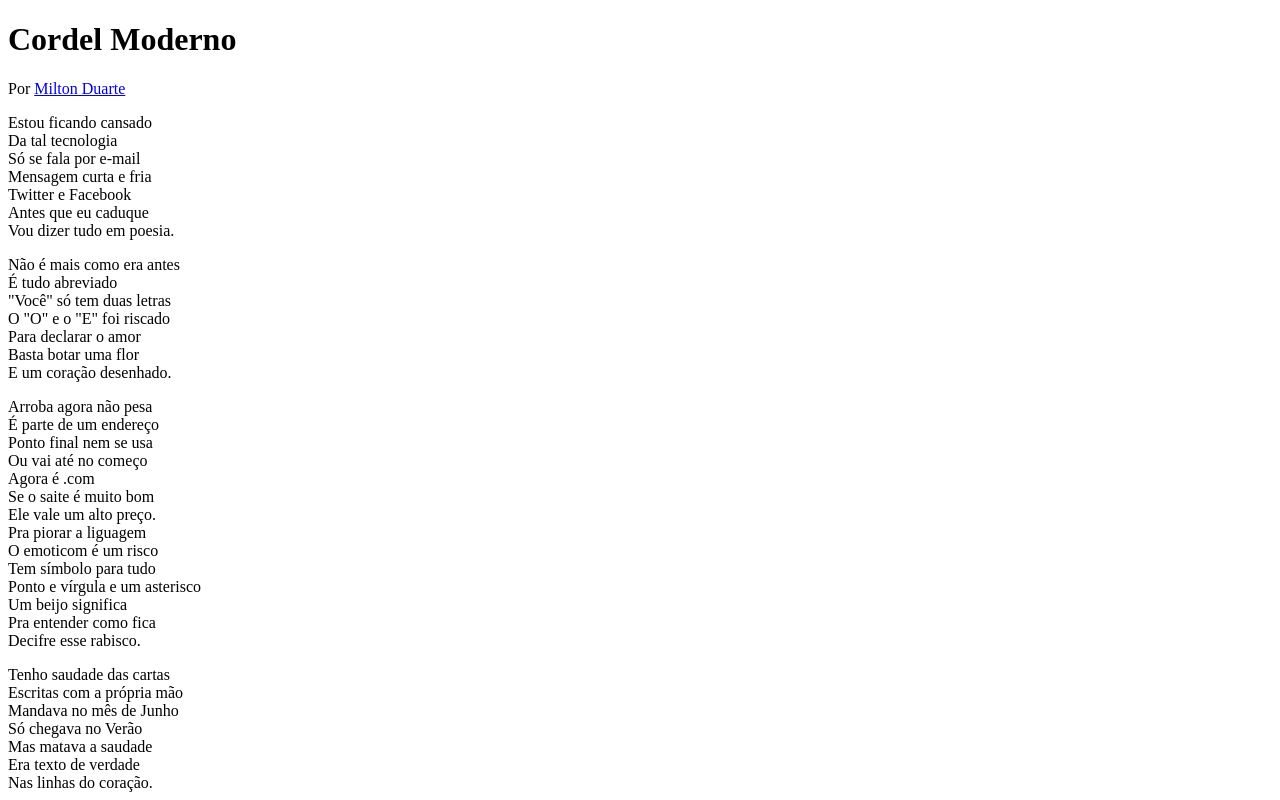
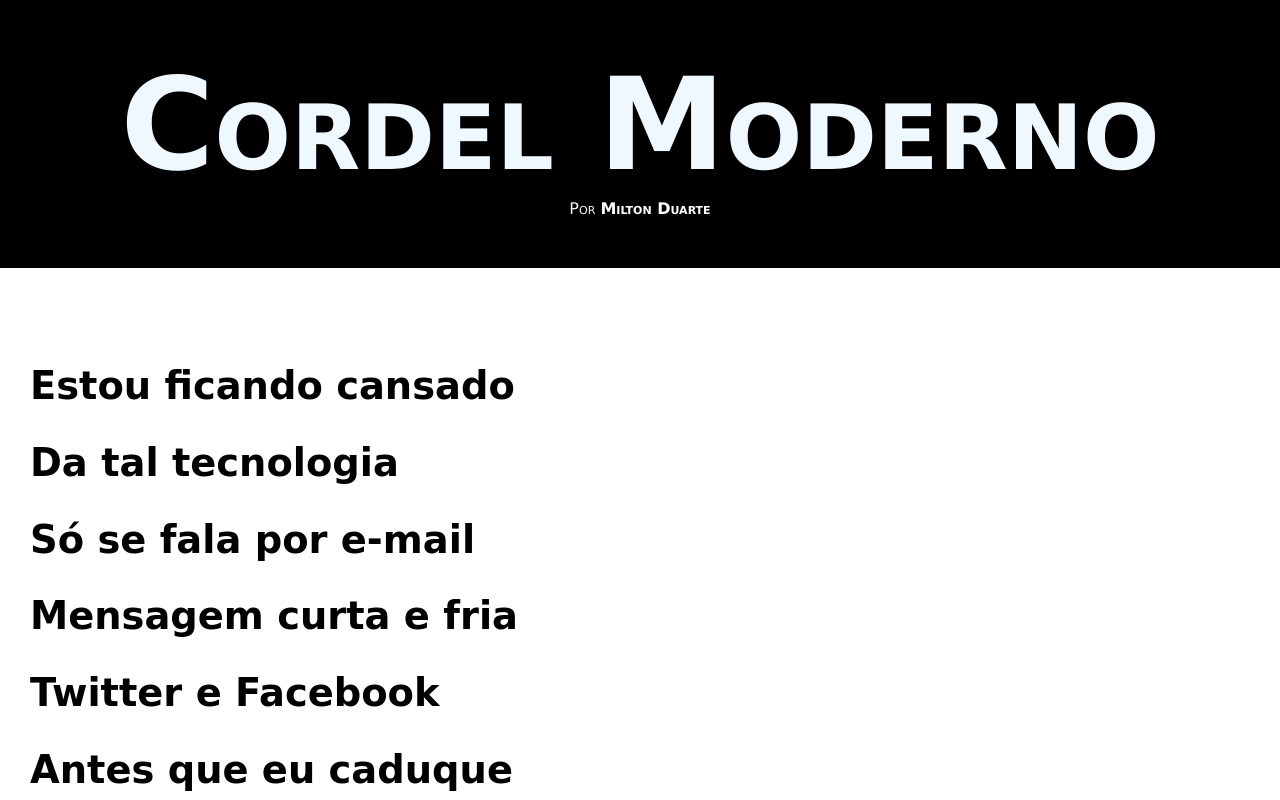
Before and after one commit to GabrielSoardiM/Projeto-Cordel, a plain HTML site: page index.html in a window 1280 px wide. Shown: the top 800 px of the page. Drawn offline with Linux system fonts and the light colour scheme.

Commit message:
adicionado estilo

```diff
--- /dev/null
+++ b/estilos/estilo.css
@@ -0,0 +1,91 @@
+*{
+    margin: 0;
+    --fonte1: Verdana, Geneva, Tahoma, sans-serif;
+    --fonte2: 'Passion One', cursive;
+    --fonte3: 'Sriracha', cursive;
+}
+
+body{
+    background-color: lightgrey;
+    min-height: 100vh;
+    font-size: 1em;
+}
+
+header{
+    background-color: black;
+    color: aliceblue;
+    text-align: center;
+    font-variant: small-caps;
+    font-family: var(--fonte1);
+}
+
+header > h1{
+    font-size: 10vw;
+    padding-top: 50px;
+}
+
+header > p{
+    padding-bottom: 50px;
+}
+
+header a, footer a{
+    text-decoration: none;
+    color: white;
+    font-weight: bold;
+}
+
+header a:hover, footer a:hover{
+    text-decoration: underline;
+}
+
+section{
+    font-size: 3vw;
+    font-family: var(--fonte3);
+    line-height: 2em;
+    padding-top: 10vh;
+    padding-bottom: 10vh;
+    padding-left: 30px;
+    font-weight: bold;
+}
+
+section.imagem{
+    background-color: black;
+    background-attachment: fixed;
+    background-size: cover;
+    color: white;
+    box-shadow: inset 6px 6px 13px 0px rgba(0, 0, 0, 0.500);
+}
+
+section.normal{
+    background-color: white;
+}
+
+section.imagem > p {
+    background-color: rgba(0, 0, 0, 0.300);
+    border-radius: 5px;
+    display: inline-block;
+    padding: 10px;
+    text-shadow: 2px 2px 2px black;
+}
+
+section#img1{
+    background-image: url("../pacote-d012/imagens/background001.jpg");
+    background-position: right center;
+}
+
+section#img2{
+    background-image: url("../pacote-d012/imagens/background002.jpg");
+    background-position: right center;
+}
+
+footer{
+    background-color: black;
+    text-align: center;
+    padding: 10px;
+}
+
+footer a{
+    text-decoration: none;
+    color: white;
+    font-family: Arial, Helvetica, sans-serif;
+}
--- a/index.html
+++ b/index.html
@@ -6,7 +6,7 @@
     <title>Cordel Moderno</title>
 
     <link rel="shortcut icon" href="img/lampada_icon.ico" type="image/x-icon">
-    <link rel="stylesheet" href="estilo/estilo_11.css">
+    <link rel="stylesheet" href="estilos/estilo.css">
 </head>
 <body>
     <header>
```
